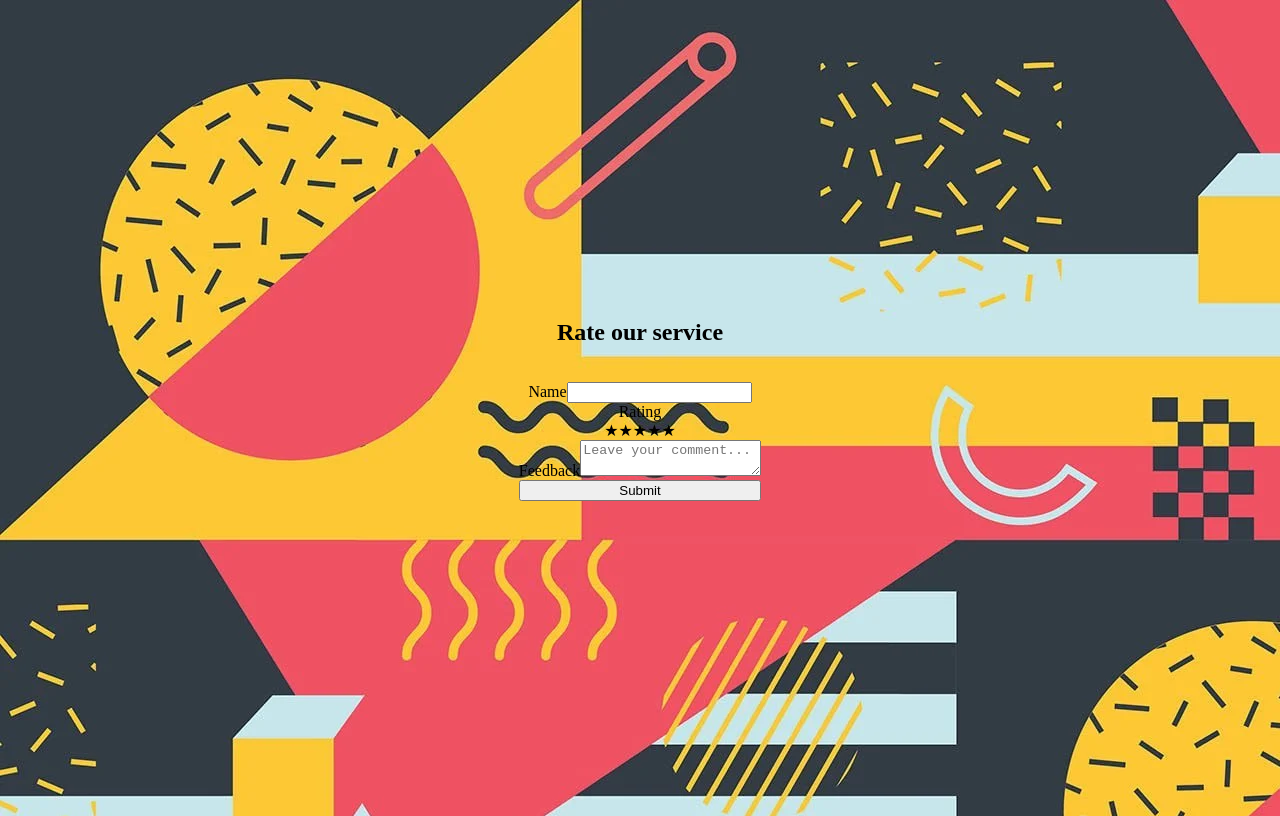
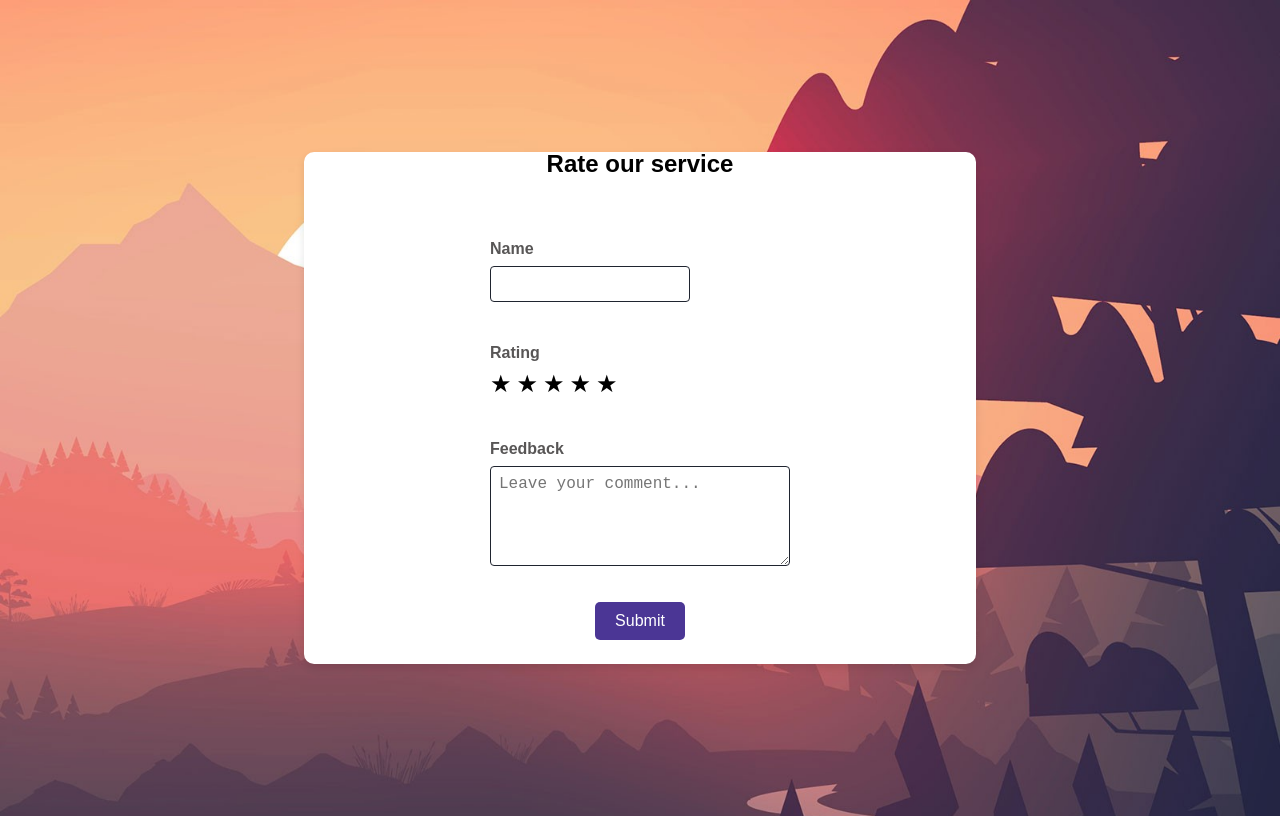
Before and after one commit to michellebarrigaIT/practica10, a React (Vite) app: page /exercise3 in a window 1280 px wide. Built offline with nearby package versions, Linux system fonts and the light colour scheme.

Commit message:
feat: apply styles

```diff
--- a/src/Exercise3/components/RatingForm/RatingForm.scss
+++ b/src/Exercise3/components/RatingForm/RatingForm.scss
@@ -0,0 +1,65 @@
+@use "../../../assets/styles/mixins.scss" as mixin;
+
+.rating-container {
+    display: flex;
+    flex-direction: column;
+    align-items: center;
+    gap: 20px;
+    font-family: Arial, sans-serif;
+
+    h2{
+        text-align: center;
+        margin-top: 10px;
+        margin-bottom: 10px;
+    }
+
+    .rating-form {
+        display: flex;
+        flex-direction: column;
+        align-items: justify;
+        gap: 10px;
+
+        .form-group {
+            display: flex;
+            flex-direction: column;
+            align-items: flex-start;
+            padding: 1rem;
+
+            label {
+                @include mixin.label-style();
+            }
+
+            input {
+                @include mixin.input-style();
+                text-align: center;
+                width: 200px;
+            }
+
+            textarea {
+                @include mixin.input-style();
+                width: 300px;
+                height: 100px;
+                resize: vertical;
+            }
+
+            .stars {
+                display: flex;
+                gap: 5px;
+                font-size: 24px;
+            }
+            .filled {
+                color: rgb(177, 152, 15);
+            }
+
+            .error {
+                @include mixin.error-style();
+            }
+        }
+
+        button {
+            @include mixin.button-style();
+            margin-top: 10px;
+            align-self: center;
+        }
+    }
+}
--- a/src/Exercise3/components/RatingForm/RatingForm.tsx
+++ b/src/Exercise3/components/RatingForm/RatingForm.tsx
@@ -1,6 +1,7 @@
 import { useState } from "react";
 import { Formik, Form, Field, ErrorMessage } from "formik";
 import * as Yup from "yup";
+import "./RatingForm.scss";
 
 type RatingValues = {
     name: string;
@@ -16,7 +17,7 @@ const validationSchema = Yup.object().shape({
         .max(5, "Max is 5"),
     feedback: Yup.string().when("rating", {
         is: (rating: number) => rating < 3,
-        then: (schema) => schema.required("Feedback is required for rating < 3"),
+        then: (schema) => schema.required("Feedback is required for rating <= 2"),
         otherwise: (schema) => schema.notRequired(),
     }),
 });
@@ -73,11 +74,7 @@ export default function RatingForm() {
                             name="feedback"
                             placeholder="Leave your comment..."
                         />
-                        <ErrorMessage
-                            component="div"
-                            className="error"
-                            name="feedback"
-                        />
+                        <ErrorMessage component="div" className="error" name="feedback"/>
                     </div>
 
                     <button type="submit">Submit</button>
@@ -96,7 +93,7 @@ export default function RatingForm() {
                     </p>
                     {submitted.feedback && (
                         <p>
-                        <strong>Feedback:</strong> {submitted.feedback}
+                            <strong>Feedback:</strong> {submitted.feedback}
                         </p>
                     )}
                 </div>
--- a/src/Exercise3/pages/Rating.scss
+++ b/src/Exercise3/pages/Rating.scss
@@ -0,0 +1,21 @@
+body{
+    background-image: url("../../assets/backgrounds/backg-exercise3.jpg");
+    background-repeat: no-repeat;
+    background-size: cover;
+    justify-content: center;
+    align-items: center;
+    display: flex;
+    min-height: 100vh;
+}
+
+.container {
+    display: flex;
+    flex-direction: column;
+    background-color: white;
+    width: 50vw;
+    height: 60vh;
+    border-radius: 10px;
+    justify-content: center;
+    padding: 1rem;
+    box-shadow: 0 4px 8px rgba(0, 0, 0, 0.1);
+}
--- a/src/Exercise3/pages/Rating.tsx
+++ b/src/Exercise3/pages/Rating.tsx
@@ -1,8 +1,9 @@
 import RatingForm from "../components/RatingForm/RatingForm";
+import "./Rating.scss";
 
 export default function Rating() {
     return (
-        <div className="page">
+        <div className="container">
             <RatingForm />
         </div>
     );
```
Also changed, not shown: src/assets/backgrounds/backg-exercise3.jpg (added).
